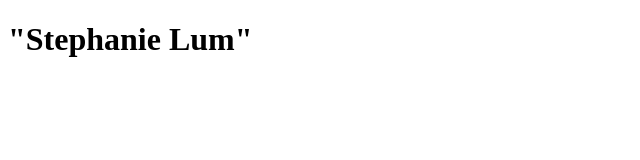
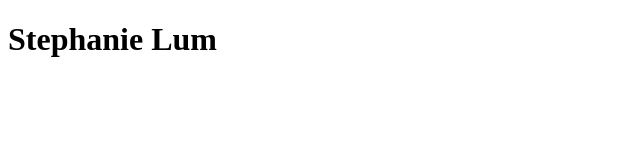
Before and after one commit to stephlum/stephlum.github.io, a plain HTML site: page index.html in a window 1280 px wide. Shown: the whole page, without its empty margins (0-640 px from the left). Drawn offline with Linux system fonts and the light colour scheme.

Commit message:
Removed quotations

```diff
--- a/index.html
+++ b/index.html
@@ -7,8 +7,6 @@
     <title>Stephanie Lum</title>
 </head>
 <body>
-    <h1>
-        "Stephanie Lum"
-    </h1>
+    <h1>Stephanie Lum</h1>
 </body>
 </html>
```
